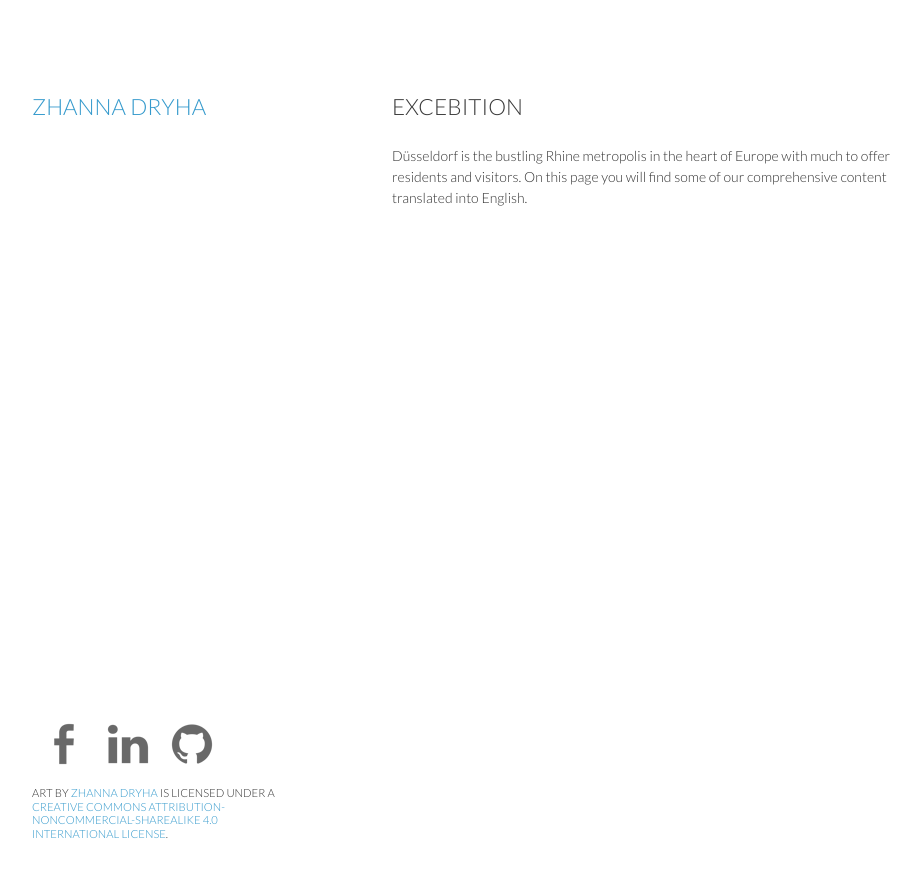
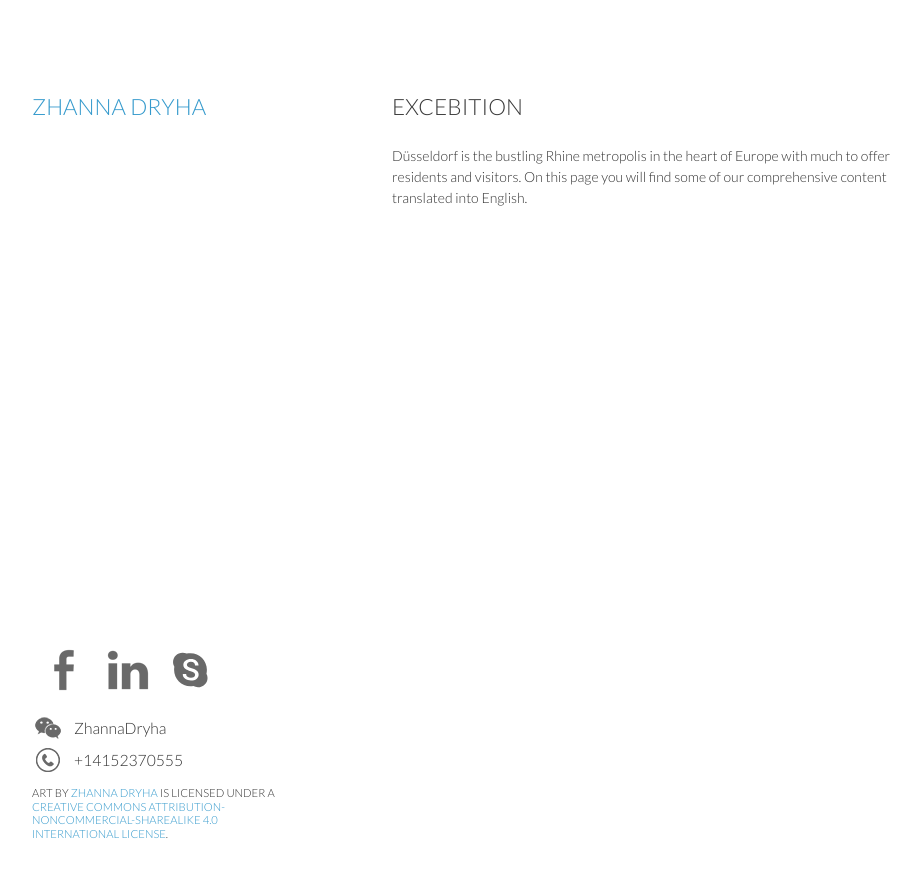
Before and after one commit to andrievsky/dryha, a Jekyll site: the page built from news/duesseldorf/index.md, in a window 1280 px wide. Shown: the top 877 px of the page, without its empty margins (178-1096 px from the left). Built offline with Jekyll 4.4.1, drawn with Linux system fonts in a browser that asks for light colours; nearby versions of some CDN libraries.

Commit message:
update contacts

```diff
--- a/_includes/header.html
+++ b/_includes/header.html
@@ -5,11 +5,9 @@
 
     <link rel="stylesheet" href="{{ site.url }}/stylesheets/clean-styles.css">
     <link rel="stylesheet" href="{{ site.url }}/stylesheets/pygment_trac.css">
-    <link rel="stylesheet" href="{{ site.url }}/stylesheets/responsiveslides.css">
     <link rel="stylesheet" href="{{ site.url }}/stylesheets/nav.css">
     <meta name="viewport" content="width=device-width, initial-scale=1, user-scalable=no">
     <script src="http://ajax.googleapis.com/ajax/libs/jquery/1.8.3/jquery.min.js"></script>
-    <script src="{{ site.url }}/javascripts/responsiveslides.min.js"></script>
     <!--[if lte IE 8]><script src="//ajax.googleapis.com/ajax/libs/jquery/1.11.0/jquery.min.js"></script><![endif]-->
     <script src="http://davist11.github.io/jQuery-One-Page-Nav/jquery.nav.js"></script>
     <script>
--- a/_includes/social-icons.html
+++ b/_includes/social-icons.html
@@ -1,5 +1,7 @@
 <p class="social-icons">
     <a href="https://www.facebook.com/zhdryha" target="_blank" class="social-icon facebook-icon"></a>
     <a href="http://www.linkedin.com/pub/zhanna-dryha/8a/801/344" target="_blank" class="social-icon linkedin-icon"></a>
-    <a href="https://github.com/andrievsky" target="_blank" class="social-icon github-icon"></a>
+    <a href="skype:zhannadriga?chat" target="_blank" class="social-icon skype-icon"></a>
+    <div class="social-link"><div class="wechat-icon"></div><span class="social-link">ZhannaDryha</span></div>
+    <div class="social-link"><div class="phone-icon"></div><span class="social-link">+14152370555</span></div>
 </p>
--- a/_layouts/main.html
+++ b/_layouts/main.html
@@ -19,11 +19,6 @@
                 {% include footer.html %}
             </footer>
             <script>
-                $(function() {
-                    if ($(".rslides")) $(".rslides").each(function(index, element){$(element).responsiveSlides(); console.log(element+"1234")});
-                });
-            </script>
-            <script>
                 (function(i,s,o,g,r,a,m){i['GoogleAnalyticsObject']=r;i[r]=i[r]||function(){
                 (i[r].q=i[r].q||[]).push(arguments)},i[r].l=1*new Date();a=s.createElement(o),
                 m=s.getElementsByTagName(o)[0];a.async=1;a.src=g;m.parentNode.insertBefore(a,m)
--- a/stylesheets/clean-styles.css
+++ b/stylesheets/clean-styles.css
@@ -186,10 +186,10 @@ hr {
 
 p.social-icons {
     display: flex;
-    align-items:center;
 }
 
 a.social-icon {
+    float: center;
     width: 64px;
     height: 64px;
 }
@@ -210,12 +210,41 @@ a.linkedin-icon:hover {
     background-image: url(/images/index/linkedin-64-black.png);
 }
 
-a.github-icon {
-    background-image: url(/images/index/github-64-black.png);
+a.skype-icon {
+    background-image: url(/images/index/skype.svg);
+    background-repeat: no-repeat;
+    background-position: center
 }
 
-a.github-icon:hover {
-    background-image: url(/images/index/github-64-black.png);
+div.social-link{
+  height: 32px;
+  text-align: center;
+}
+
+span.social-link{
+  padding-left: 10px;
+  float: left;
+  font-size: 1.4em;
+  text-transform: none;
+  line-height: 32px;
+}
+
+div.wechat-icon{
+  float: left;
+  height: 32px;
+  width: 32px;
+  background-image: url(/images/index/wechat-64-black.png);
+  background-repeat: no-repeat;
+}
+
+
+div.phone-icon{
+  float: left;
+  height: 32px;
+  width: 32px;
+  background-image: url(/images/index/phone-64-black.png);
+  background-repeat: no-repeat;
+  background-position: left;
 }
 
 .contact {
```
Also changed, not shown: index.md (+0 -9 lines), images/index/phone-64-black.png (added), images/index/skype.svg (added), images/index/wechat-64-black.png (added).
